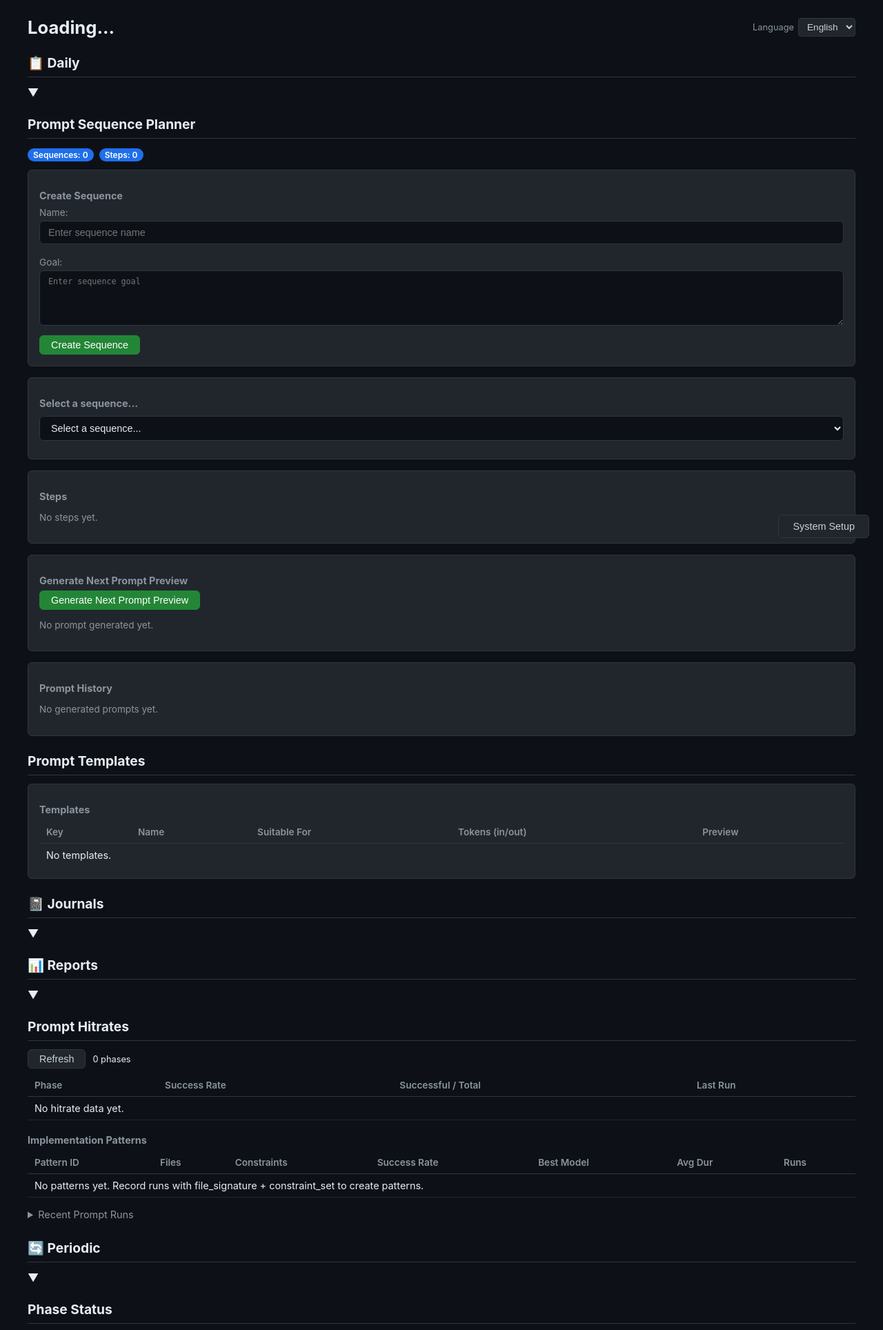
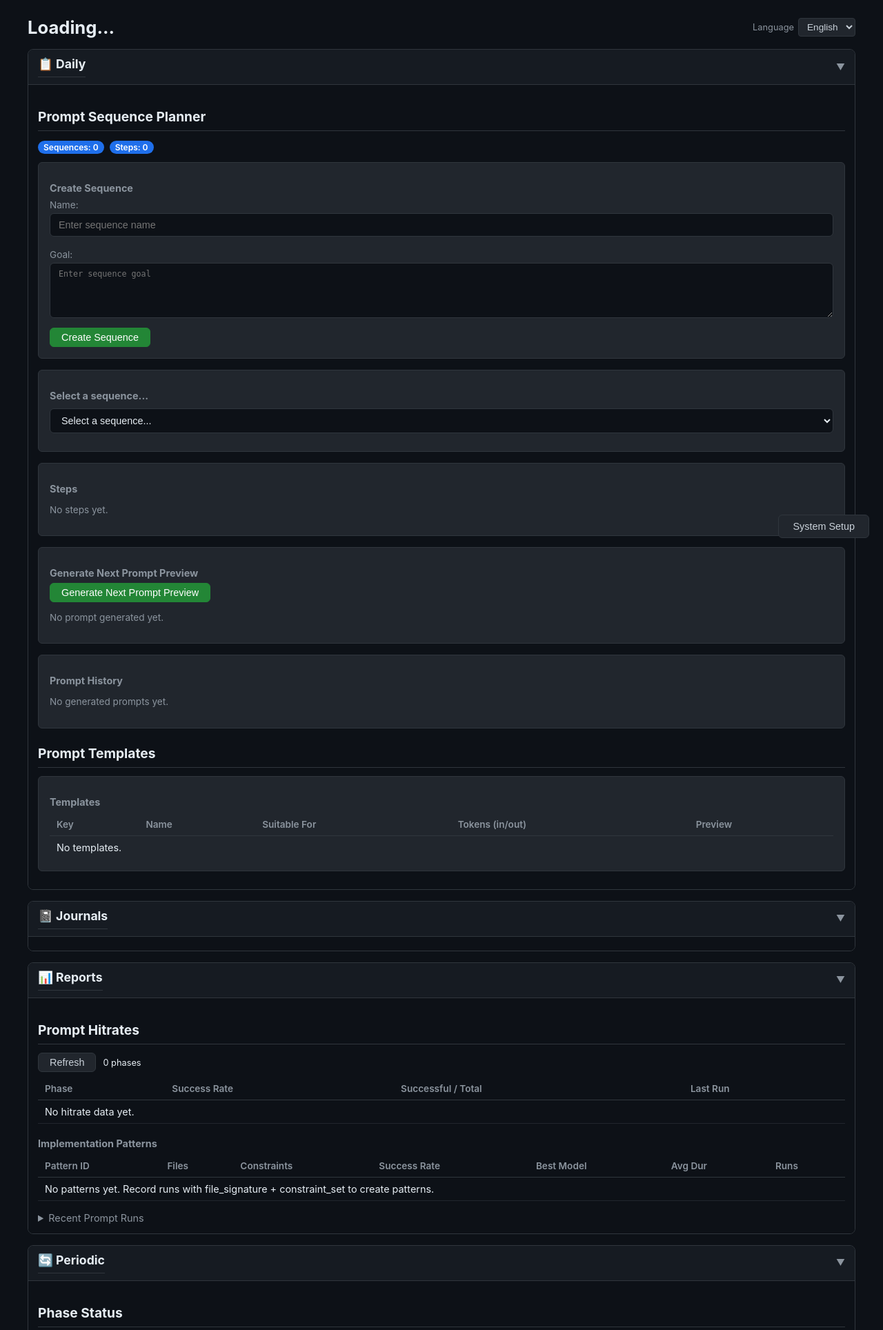
Before and after one commit to svend-blip/DPMtF-WebUI, a FastAPI app: page / in a window 1280 px wide. Shown: the top 1928 px of the page at 69% size. Run offline with FastAPI, Linux system fonts and the light colour scheme; data that the repository does not hold is empty.

Commit message:
feat: add panel-group collapse/expand CSS (DPMtF)

```diff
--- a/static/css/dpmtf-theme.css
+++ b/static/css/dpmtf-theme.css
@@ -257,3 +257,46 @@ h4 { color: #8b949e; font-size: 0.9em; margin: 12px 0 6px 0; }
   font-size: 0.8em;
   margin-left: 10px;
 }
+
+/* ── Panel Groups (collapse/expand) ─────────────────── */
+.panel-group {
+    margin-bottom: 16px;
+    border: 1px solid #30363d;
+    border-radius: 8px;
+    overflow: hidden;
+}
+
+.panel-group-header {
+    display: flex;
+    justify-content: space-between;
+    align-items: center;
+    padding: 10px 14px;
+    cursor: pointer;
+    user-select: none;
+    background: #161b22;
+}
+
+.panel-group-header:hover {
+    background: #1c2129;
+}
+
+.panel-group-header h2 {
+    font-size: 1.1rem;
+    margin: 0;
+    color: #e6edf3;
+}
+
+.panel-group-toggle {
+    font-size: 0.8rem;
+    color: #8b949e;
+}
+
+.panel-group-body {
+    padding: 10px 14px;
+    border-top: 1px solid #30363d;
+    background: #0d1117;
+}
+
+.panel-group.collapsed .panel-group-body {
+    display: none;
+}
```
